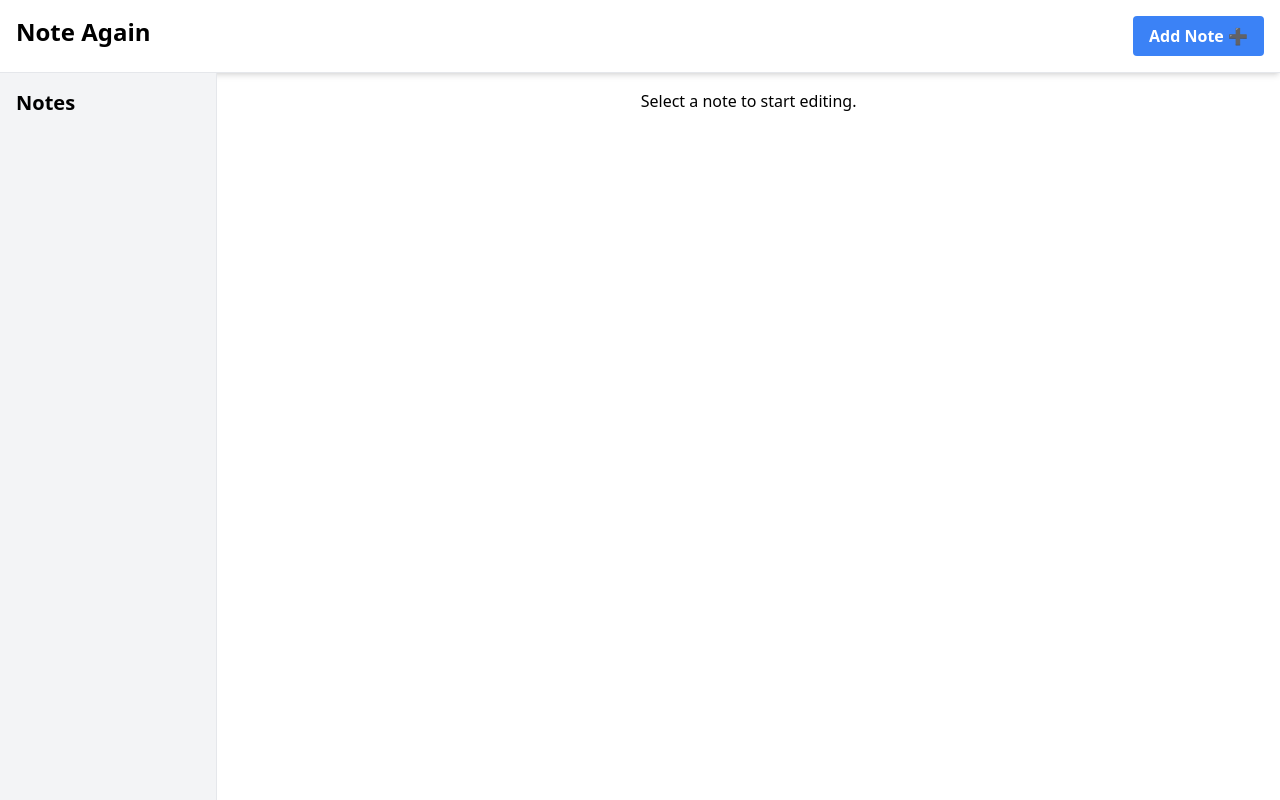
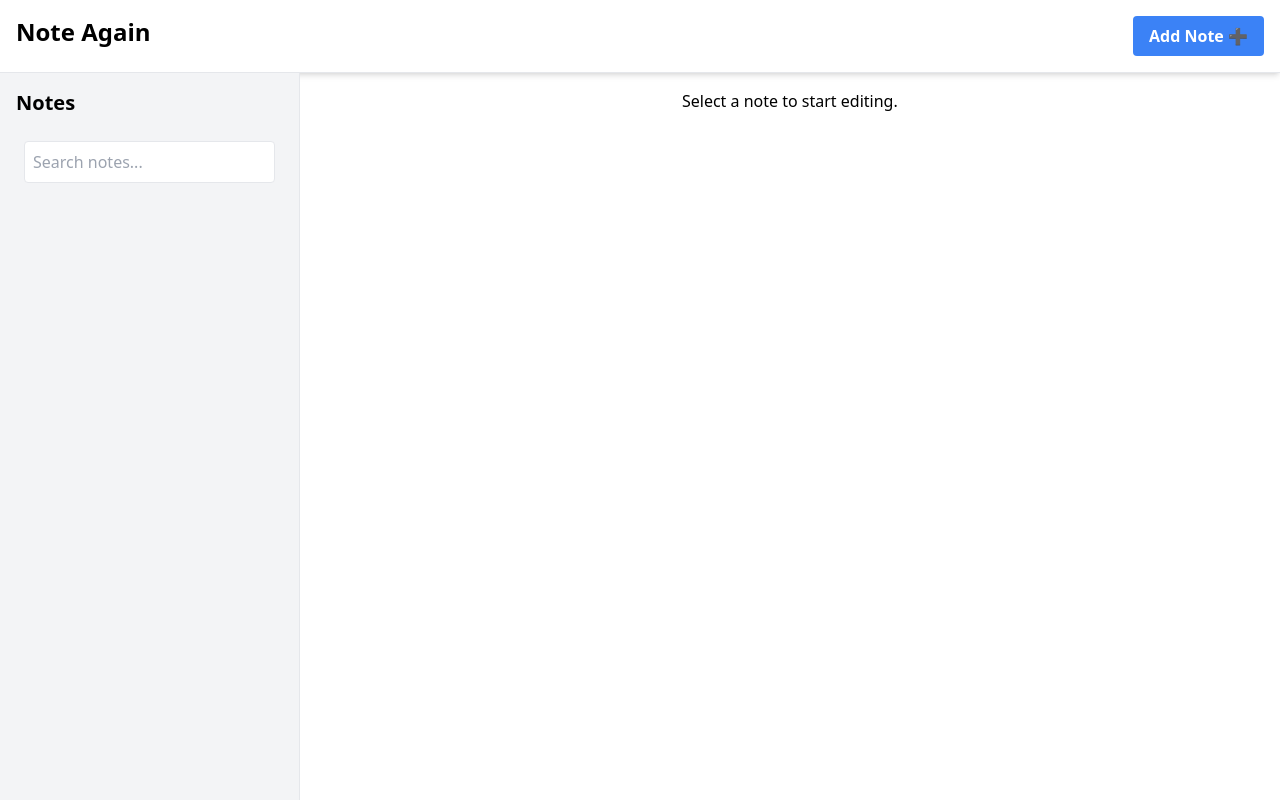
Before and after one commit to BrachoD/note-again, a React (Vite) app: page / in a window 1280 px wide. Built offline with nearby package versions, Linux system fonts and the light colour scheme.

Commit message:
Last working commit. Working on implementing a search bar, as per right now does not work but it is there.

```diff
--- a/src/App.jsx
+++ b/src/App.jsx
@@ -18,6 +18,14 @@ function App() {
   });
 
   const [selectedNote, setSelectedNote] = useState(null);
+
+  const [searchTerm, setSearchTerm] = useState("");
+
+  //Looking for filtered notes.
+  const filteredNotes = notes.filter(note =>
+    note.title.toLowerCase().includes(searchTerm.toLocaleLowerCase()) ||
+    note.content.toLowerCase().includes(searchTerm.toLocaleLowerCase())
+  );
 
   //Clicking on a note from the list.
   const handleSelectNote = (note) => {
@@ -65,7 +73,7 @@ function App() {
       <Header handleAddNote={handleAddNote} />
       <div className="flex flex-1">
         <Sidebar notes={notes} onSelectNote={handleSelectNote} />
-        <Editor selectedNote={selectedNote} onUpdateNote={handleUpdateNote} onDeleteNote={handleDeleteNote}/>
+        <Editor selectedNote={selectedNote} onUpdateNote={handleUpdateNote} onDeleteNote={handleDeleteNote} />
       </div>
     </div>
   );
--- /dev/null
+++ b/src/components/SearchBar.jsx
@@ -0,0 +1,15 @@
+function SearchBar({ searchTerm, setSearchTerm }) {
+  return (
+    <div className="p-2 w-full">
+      <input
+        type="text"
+        placeholder="Search notes..."
+        value={searchTerm}
+        onChange={(e) => setSearchTerm(e.target.value)}
+        className="p-2 border rounded w-full"
+      />
+    </div>
+  );
+}
+
+export default SearchBar;
--- a/src/components/Sidebar.jsx
+++ b/src/components/Sidebar.jsx
@@ -1,12 +1,14 @@
 import React from "react";
 import NoteList from "./NoteList";
+import SearchBar from "./SearchBar";
 
-const Sidebar = ({ notes, onSelectNote }) => {
+const Sidebar = ({ notes, onSelectNote, searchTerm, setSearchTerm }) => {
 
     return (
-        <aside className="w-64 bg-gray-100 h-full p-4 border-r">
+        <aside className="w-96 bg-gray-100 h-full p-4 border-r">
             <h2 className="text-xl font-bold mb-4">Notes</h2>
-            <NoteList notes={notes} onSelectNote={onSelectNote}/>
+            <SearchBar searchTerm={searchTerm} setSearchTerm={setSearchTerm} />
+            <NoteList notes={notes} onSelectNote={onSelectNote} />
         </aside>
     );
 };
```
